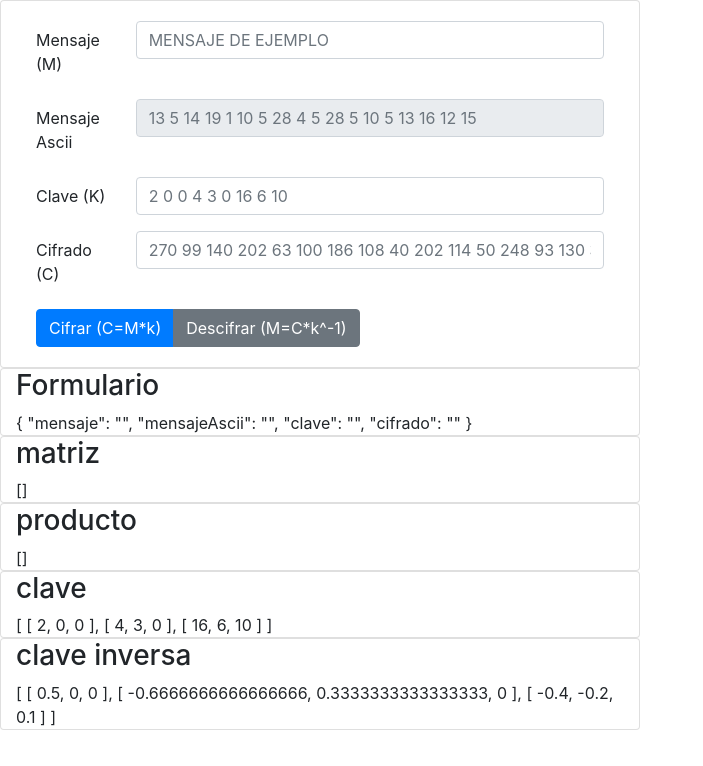
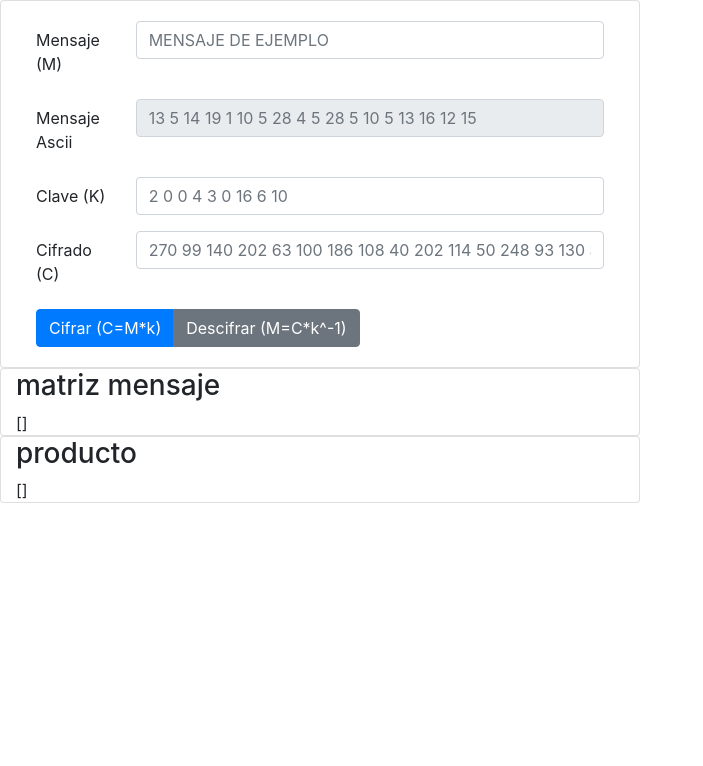
Before and after one commit to gutierreznestor/ngmatrices, an Angular app: page / in a window 1280 px wide. Shown: the top 766 px of the page, without its empty margins (0-703 px from the left). Built offline with nearby package versions, Linux system fonts and the light colour scheme.

Commit message:
Corrección en multiplicación

```diff
--- a/src/app/matrices/matriz/matriz.component.html
+++ b/src/app/matrices/matriz/matriz.component.html
@@ -35,22 +35,10 @@
     </div>
 </div>
 <div class="card col-md-6">
-  <h3>Formulario</h3>
-  {{Formulario.value | json}}
-</div>
-<div class="card col-md-6">
-  <h3>matriz</h3>
+  <h3>matriz mensaje</h3>
   {{matriz | json}}
 </div>
 <div class="card col-md-6">
   <h3>producto</h3>
   {{producto | json}}
 </div>
-<div class="card col-md-6">
-  <h3>clave</h3>
-  {{clave | json}}
-</div>
-<div class="card col-md-6">
-  <h3>clave inversa</h3>
-  {{claveInversa | json}}
-</div>
--- a/src/app/matrices/matriz/matriz.component.ts
+++ b/src/app/matrices/matriz/matriz.component.ts
@@ -27,7 +27,9 @@ export class MatrizComponent implements OnInit {
       this.matriz = this.generarMatriz(mensaje);
       this.Formulario.patchValue({
         mensajeAscii: this.matriz,
+        clave: this.clave
       });
+      this.cifrar();
     });
   }
 
@@ -66,11 +68,14 @@ export class MatrizComponent implements OnInit {
   }
 
   multiplicarMatrices( matriz1: number[][], matriz2: number[][] ) {
-    let producto = this.matrizVacia(matriz1, matriz2);
+    console.clear();
+    let producto = [];
     for(let i=0;i<matriz1.length;i++) {
+      let fila=[];
       for(let j=0;j<matriz2[0].length;j++) {
-        producto[i][j]=this.sumaProductos(i,j,matriz1,matriz2);
+        fila.push(this.sumaProductos(i,j,matriz1,matriz2));
       }
+      producto.push(fila);
     }
     this.producto = producto;
   }
```
